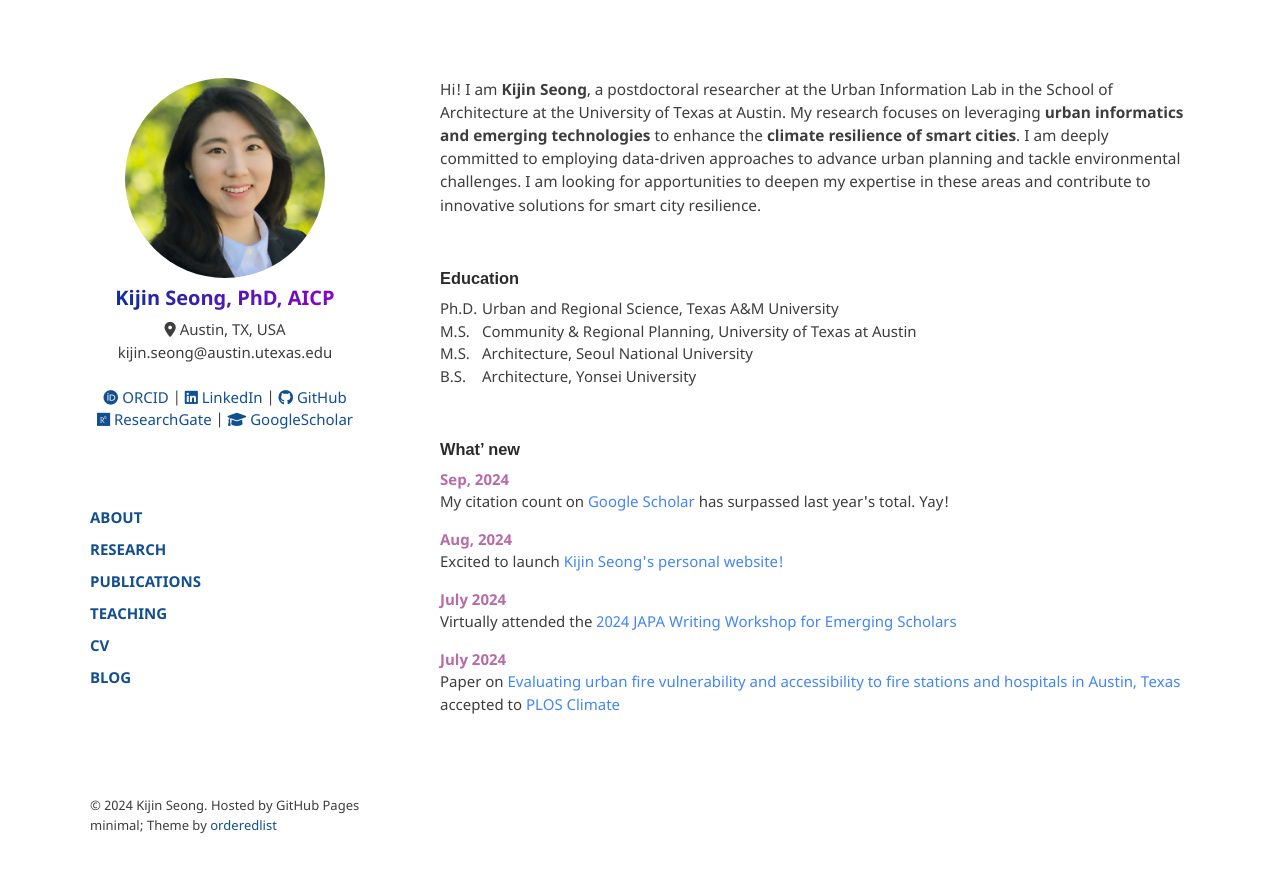
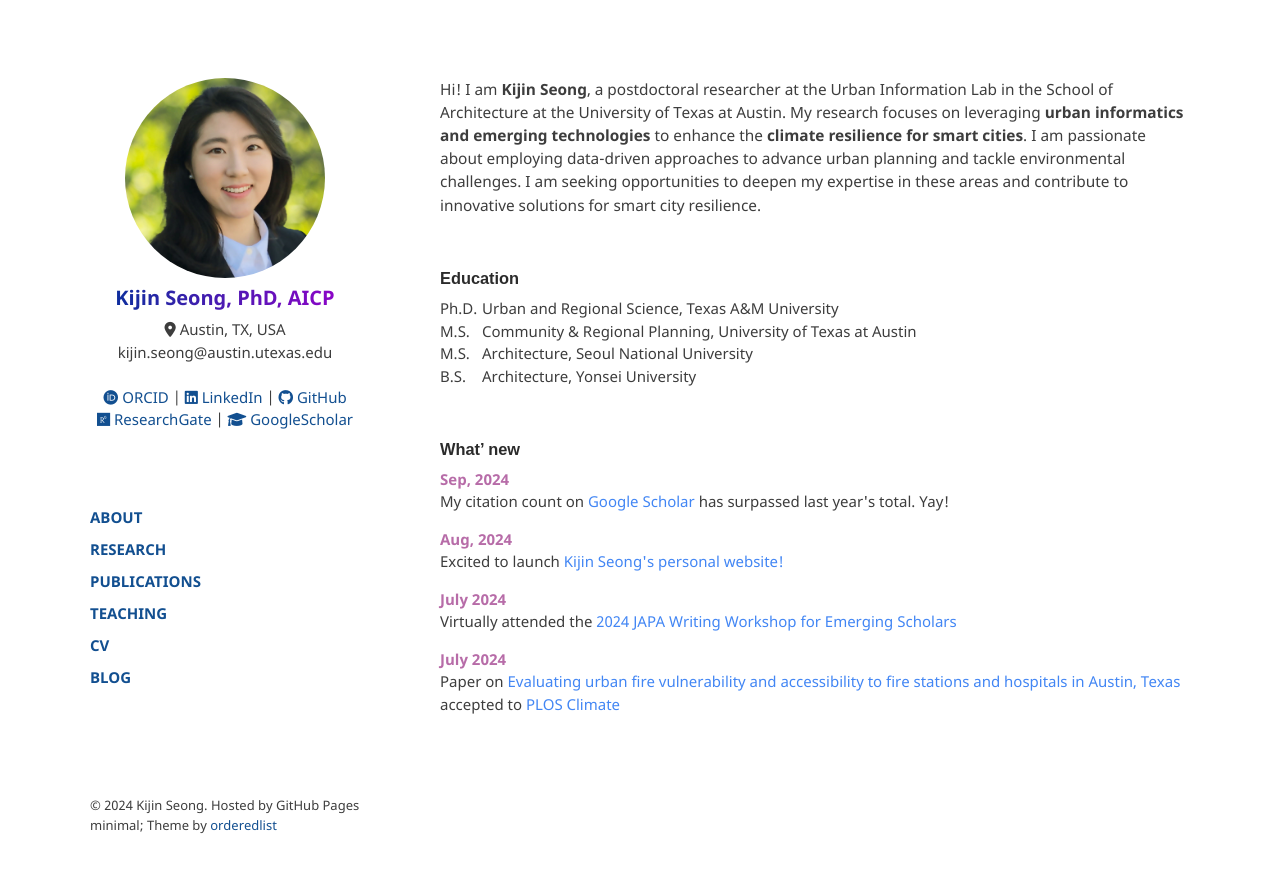
Before and after one commit to kijinseong/kijinseong.github.io, a Jekyll site: the page built from index.md, in a window 1280 px wide. Shown: the top 873 px of the page. Built offline with Jekyll 4.4.1, drawn with Linux system fonts in a browser that asks for light colours.

Commit message:
Changed the introduction section

```diff
--- a/index.md
+++ b/index.md
@@ -2,7 +2,7 @@
 layout: default
 ---
 
-<p style="font-size:110%;">Hi! I am <b>Kijin Seong</b>, a postdoctoral researcher at the Urban Information Lab in the School of Architecture at the University of Texas at Austin. My research focuses on leveraging <b>urban informatics and emerging technologies</b> to enhance the <b>climate resilience of smart cities</b>. I am deeply committed to employing data-driven approaches to advance urban planning and tackle environmental challenges. I am looking for apportunities to deepen my expertise in these areas and contribute to innovative solutions for smart city resilience.</p>
+<p style="font-size:110%;">Hi! I am <b>Kijin Seong</b>, a postdoctoral researcher at the Urban Information Lab in the School of Architecture at the University of Texas at Austin. My research focuses on leveraging <b>urban informatics and emerging technologies</b> to enhance the <b>climate resilience for smart cities</b>. I am passionate about employing data-driven approaches to advance urban planning and tackle environmental challenges. I am seeking opportunities to deepen my expertise in these areas and contribute to innovative solutions for smart city resilience.</p>
 
 <br />
 
```
